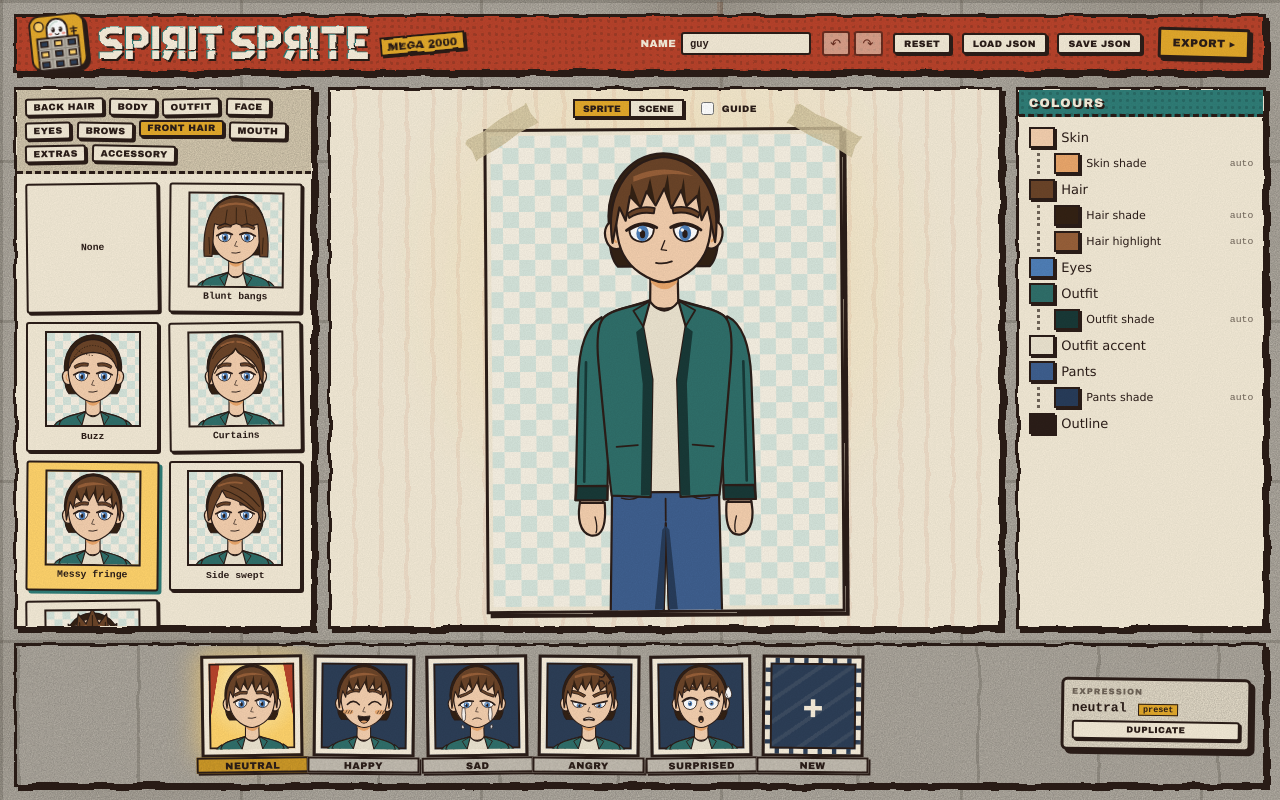
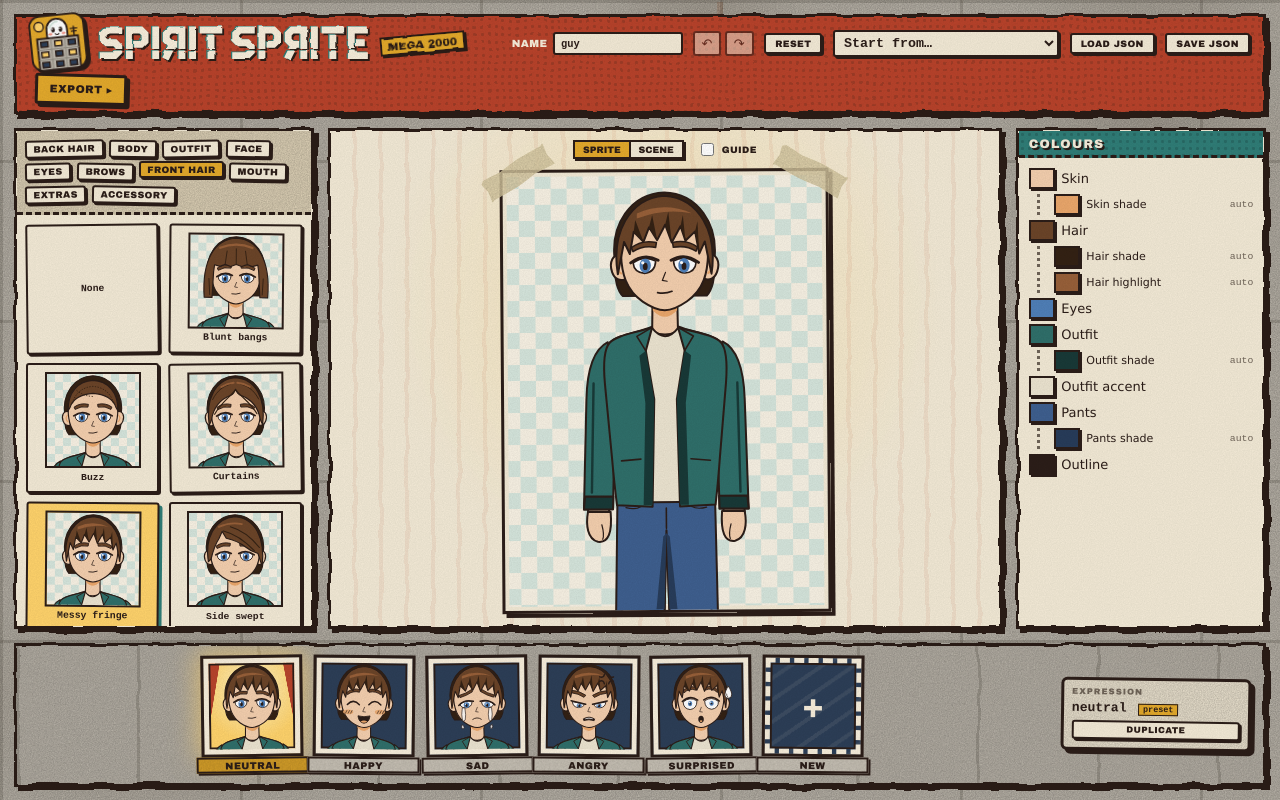
Before and after one commit to legendfinka/SpiritSpriteMega2000, a React (Vite) app: page / in a window 1280 px wide. Built offline with nearby package versions, Linux system fonts and the light colour scheme.

Commit message:
feat(web): add starter characters

```diff
--- a/src/App.module.css
+++ b/src/App.module.css
@@ -17,6 +17,17 @@
   gap: 0.8rem;
   padding: 0.5rem 1rem;
   color: #f7eedb;
+}
+
+.header select {
+  padding: 0.25rem 0.4rem;
+  font-family: var(--font-mono);
+  font-weight: bold;
+  color: var(--fg);
+  background: var(--slab);
+  border: 2px solid var(--line);
+  border-radius: 3px;
+  box-shadow: 2px 2px 0 var(--line);
 }
 
 .header button {
--- a/src/App.tsx
+++ b/src/App.tsx
@@ -16,6 +16,7 @@ import { ExpressionStrip } from './ui/ExpressionStrip';
 import { type FaceTarget, PartPicker } from './ui/PartPicker';
 import { FACE_SLOTS } from './ui/slots';
 import { Stage } from './ui/Stage';
+import { StarterPicker } from './ui/StarterPicker';
 import { MOD, useShortcuts } from './ui/useShortcuts';
 import { Wordmark } from './ui/Wordmark';
 
@@ -113,6 +114,7 @@ export function App() {
         >
           Reset
         </button>
+        <StarterPicker onPicked={() => setActiveId('neutral')} />
         <CharacterFileButtons onLoaded={() => setActiveId('neutral')} />
         <button
           type="button"
--- /dev/null
+++ b/src/store/starters.ts
@@ -0,0 +1,118 @@
+import type { Character } from '../types';
+import { createDefaultCharacter } from './defaultCharacter';
+
+// ready-made characters to start from, built only from bundled parts
+const build = (
+  name: string,
+  parts: Character['parts'],
+  colors: Character['colors'],
+): Character => ({ ...createDefaultCharacter(), name, parts, colors });
+
+const face = { eyes: 'eyes/normal', brows: 'brows/neutral', mouth: 'mouth/neutral' };
+
+export const STARTERS: readonly { id: string; label: string; create: () => Character }[] = [
+  { id: 'guy', label: 'Guy in a jacket', create: createDefaultCharacter },
+  {
+    id: 'mira',
+    label: 'Girl in a dress',
+    create: () =>
+      build(
+        'mira',
+        {
+          body: 'body/base-female',
+          outfit: 'outfit/dress',
+          hairBack: 'hair-back/long',
+          face: 'face/soft',
+          hairFront: 'hair-front/blunt-bangs',
+          ...face,
+        },
+        {
+          skin: '#f6d5bb',
+          hair: '#2e2a36',
+          iris: '#7a4b2e',
+          'outfit-main': '#b8432b',
+          'outfit-accent': '#f7eedb',
+          pants: '#3e5f8f',
+          outline: '#2b1d18',
+        },
+      ),
+  },
+  {
+    id: 'vika',
+    label: 'Student with glasses',
+    create: () =>
+      build(
+        'vika',
+        {
+          body: 'body/base-female',
+          outfit: 'outfit/school-uniform',
+          hairBack: 'hair-back/ponytail',
+          face: 'face/soft',
+          hairFront: 'hair-front/side-swept',
+          accessory: 'accessories/round-glasses',
+          ...face,
+        },
+        {
+          skin: '#f4cfae',
+          hair: '#c98a3e',
+          iris: '#2f7d77',
+          'outfit-main': '#2c3e57',
+          'outfit-accent': '#f7f1e3',
+          pants: '#4a4f5e',
+          outline: '#2b1d18',
+        },
+      ),
+  },
+  {
+    id: 'sasha',
+    label: 'Sporty, 90s tracksuit',
+    create: () =>
+      build(
+        'sasha',
+        {
+          body: 'body/base-male',
+          outfit: 'outfit/tracksuit',
+          face: 'face/oval',
+          hairFront: 'hair-front/buzz',
+          accessory: 'accessories/cap',
+          ...face,
+          brows: 'brows/thick',
+        },
+        {
+          skin: '#e8b98f',
+          hair: '#3a2a1e',
+          iris: '#5a4632',
+          'outfit-main': '#3a3f8f',
+          'outfit-accent': '#f7eedb',
+          pants: '#3a3f8f',
+          outline: '#2b1d18',
+        },
+      ),
+  },
+  {
+    id: 'kostya',
+    label: 'Cozy sweater, headphones',
+    create: () =>
+      build(
+        'kostya',
+        {
+          body: 'body/base-male',
+          outfit: 'outfit/sweater-jeans',
+          hairBack: 'hair-back/short',
+          face: 'face/oval',
+          hairFront: 'hair-front/curtains',
+          accessory: 'accessories/headphones',
+          ...face,
+        },
+        {
+          skin: '#f4cfae',
+          hair: '#8a5a32',
+          iris: '#4f7fb8',
+          'outfit-main': '#9c2f2a',
+          'outfit-accent': '#ece4d0',
+          pants: '#3e5f8f',
+          outline: '#2b1d18',
+        },
+      ),
+  },
+];
--- /dev/null
+++ b/src/ui/StarterPicker.tsx
@@ -0,0 +1,33 @@
+import { STARTERS } from '../store/starters';
+import { useCharacterStore } from '../store/useCharacterStore';
+
+interface StarterPickerProps {
+  onPicked?: () => void;
+}
+
+/** swap in a ready-made character (undoable) */
+export function StarterPicker({ onPicked }: StarterPickerProps) {
+  const loadCharacter = useCharacterStore((s) => s.loadCharacter);
+
+  return (
+    <select
+      aria-label="Start from"
+      value=""
+      onChange={(e) => {
+        const starter = STARTERS.find((s) => s.id === e.target.value);
+        if (!starter) return;
+        loadCharacter(starter.create());
+        onPicked?.();
+      }}
+    >
+      <option value="" disabled>
+        Start from…
+      </option>
+      {STARTERS.map((s) => (
+        <option key={s.id} value={s.id}>
+          {s.label}
+        </option>
+      ))}
+    </select>
+  );
+}
```
Also changed, not shown: 2 other files (tests, documents, lock files or other folders).
